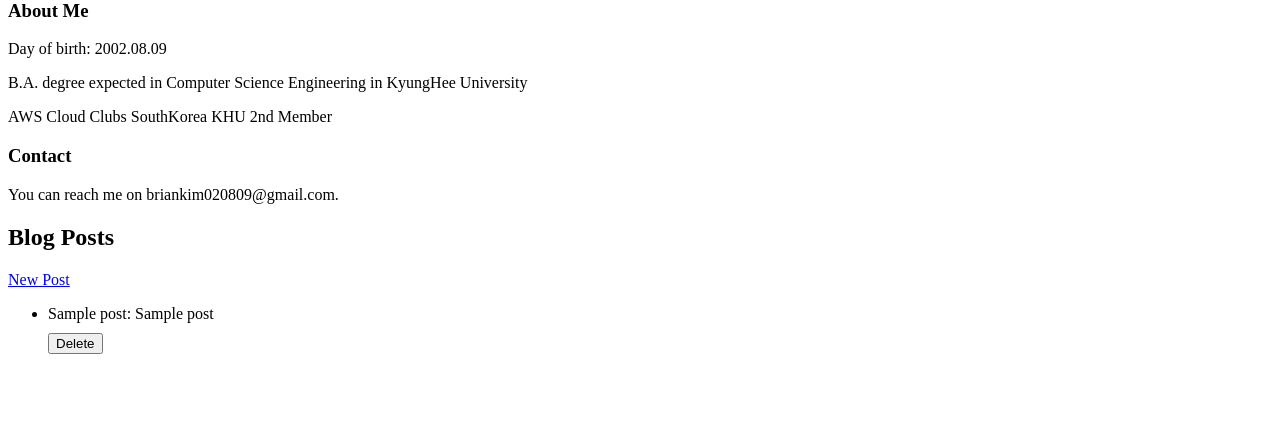
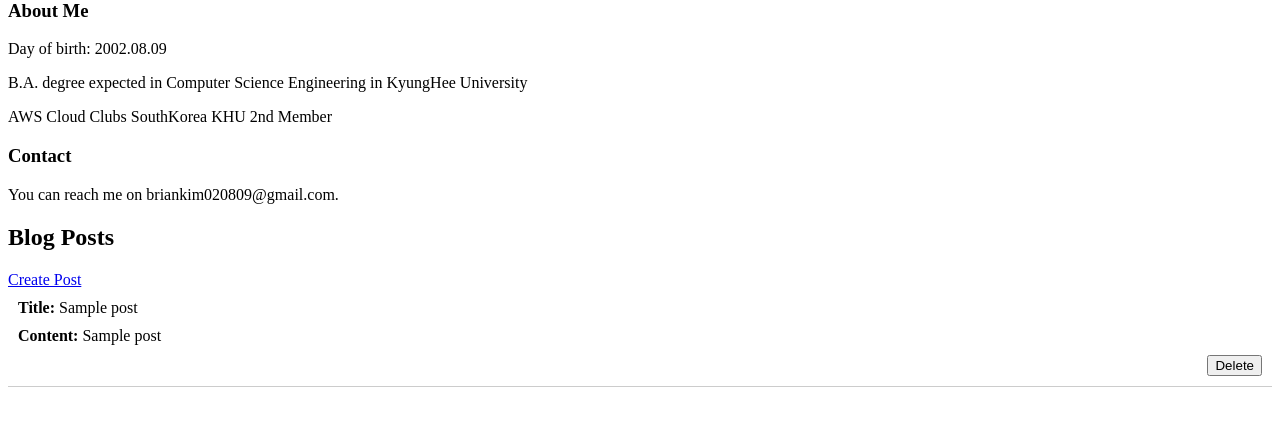
Before and after one commit to Brian0KIM/microserviceprogramming_termproject, a Flask app: page / in a window 1280 px wide. Shown: the part 337-763 px from the top of the page. Run offline with Flask 3, Linux system fonts and the light colour scheme; a database or web service that is not in the repository returns one stand-in record (values such as "Sample title"); some libraries are stand-ins or nearby versions.

Commit message:
Update index.html

```diff
--- a/my_blog/backend/templates/index.html
+++ b/my_blog/backend/templates/index.html
@@ -1,6 +1,24 @@
 <!doctype html>
 <html lang="en"></html>
 <title>Blog</title>
+<head>
+  <meta charset="UTF-8">
+  <meta name="viewport" content="width=device-width, initial-scale=1.0">
+  <title>Blog</title>
+  <style>
+      .post-item {
+          margin-bottom: 20px;
+          padding: 10px;
+          border-bottom: 1px solid #ccc;
+      }
+      .post-content {
+          margin: 10px 0;
+      }
+      .delete-form {
+          text-align: right;
+      }
+  </style>
+</head>
 <body>
   <h1>Welcome to My Blog</h1>
   <p>Hi, I'm SEONGMIN KIM. Welcome to my Blog!</p>
@@ -12,17 +30,20 @@
   <h3>Contact</h3>
   <p>You can reach me on briankim020809@gmail.com.</p>
 </body>
+<body>
   <h2>Blog Posts</h2>
-<a href="{{ url_for('create') }}">New Post</a>
-<ul>
+  <a href="{{ url_for('create') }}">Create Post</a>
+  <div>
       {% for post in posts %}
-  <li>
-    <div style="margin-bottom: 10px;">{{ post[1] }}: {{ post[2] }}</div>
-    <div>
+      <div class="post-item">
+          <div><strong>Title:</strong> {{ post[1] }}</div>
+          <div class="post-content"><strong>Content:</strong> {{ post[2] }}</div>
+          <div class="delete-form">
               <form action="{{ url_for('delete', id=post[0]) }}" method="post">
                   <button type="submit">Delete</button>
               </form>
           </div>
-  </li>
+      </div>
       {% endfor %}
-</ul>
+  </div>
+</body>
```
Lines whose indentation alone changed are shown as unchanged.
